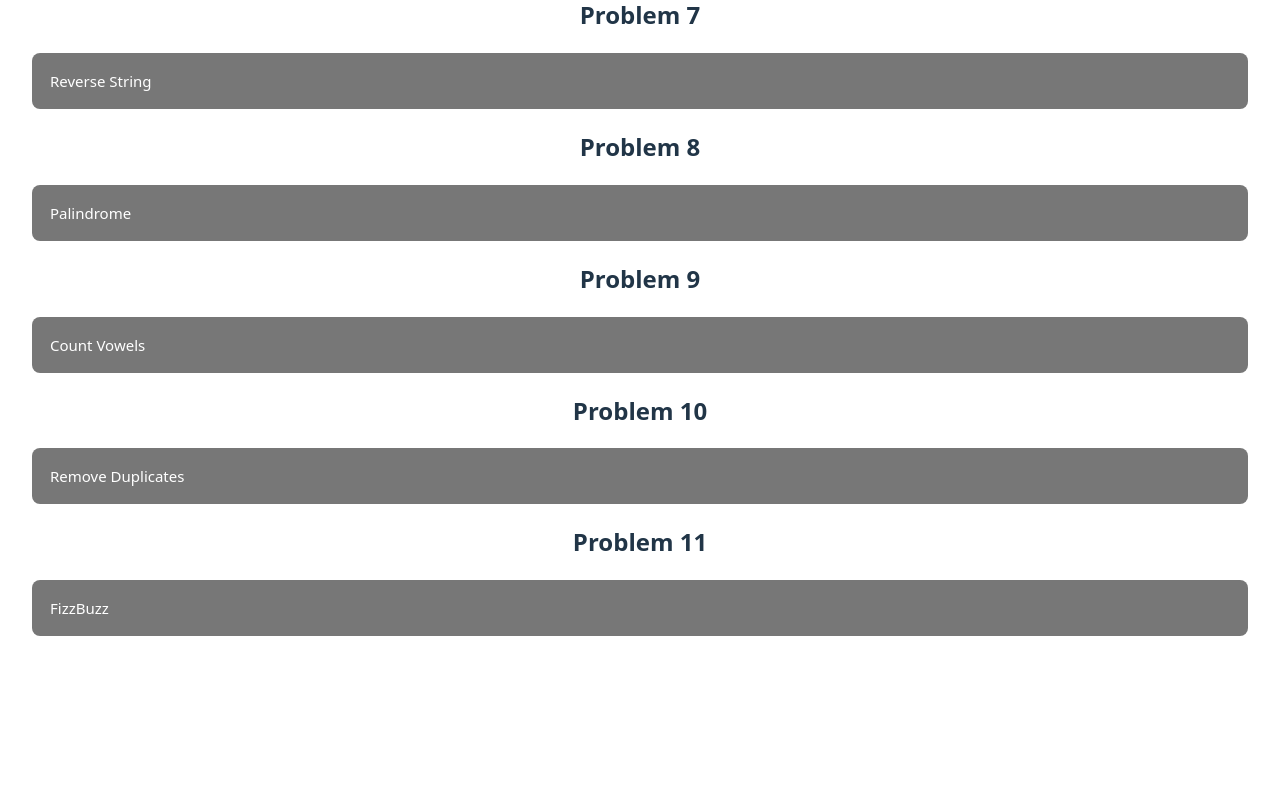
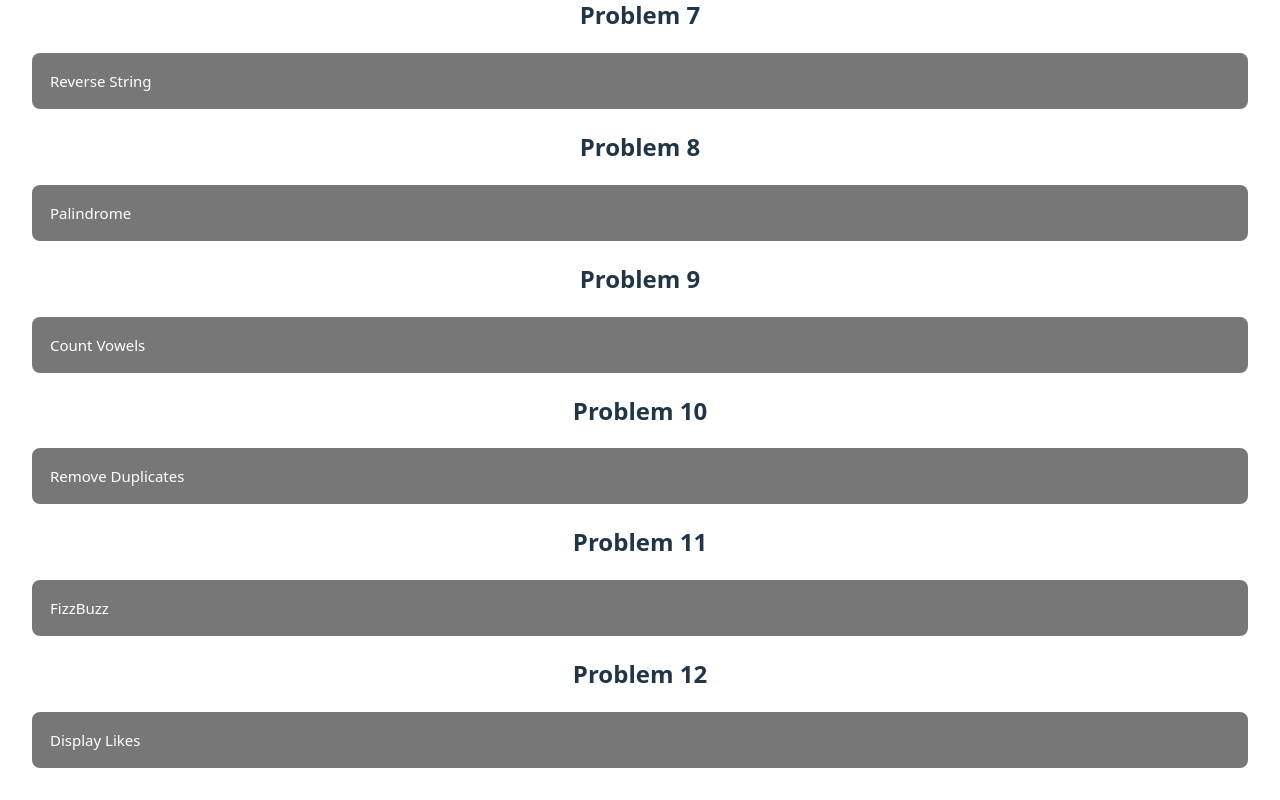
Before and after one commit to mrgbpjpy/DataStructure-and-Algorithm-Section, a React (Vite) app: page / in a window 1280 px wide. Shown: the part 1007-1807 px from the top of the page. Before the commit the page ends 1675 px from the top, so only its background shows below. Built offline with nearby package versions, Linux system fonts and the light colour scheme.

Commit message:
Added Problem 12

```diff
--- a/src/App.tsx
+++ b/src/App.tsx
@@ -12,6 +12,7 @@ import Problem8 from './components/Problem_8/Problem8'
 import Problem9 from './components/Problem_9/Problem9'
 import Problem10 from './components/Problem_10/Problem10'
 import Problem11 from './components/Problem_11/Problem11'
+import Problem12 from './components/Problem_12/Problem12'
 
 function App() {
 
@@ -31,6 +32,7 @@ function App() {
       <Problem9 />
       <Problem10 />
       <Problem11 />
+      <Problem12 />
     </>
   )
 }
--- /dev/null
+++ b/src/components/Problem_12/Problem12.tsx
@@ -0,0 +1,81 @@
+
+import { useRef, useState } from 'react'
+
+
+const formatLikes = (rawNames: string) => {
+  const names = rawNames
+    .split(',')
+    .map((n) => n.trim())
+    .filter(Boolean);
+
+  const count = names.length;
+
+  if (count === 0) return 'no one likes this';
+  if (count === 1) return `${names[0]} likes this`;
+  if (count === 2) return `${names[0]} and ${names[1]} like this`;
+  if (count === 3) return `${names[0]}, ${names[1]} and ${names[2]} like this`;
+  return `${names[0]}, ${names[1]} and ${count - 2} others like this`;
+};
+
+
+
+function Problem12() {
+    const [isOpen, setIsOpen] = useState(false);
+    const contentRef = useRef<HTMLDivElement>(null);
+    const [contentMaxHeight, setContentMaxHeight] = useState(0);
+
+
+
+    const [words, setWords] = useState('');
+    const result = formatLikes(words);
+
+    const onToggle = () => {
+        const nextIsOpen = !isOpen;
+        const nextMaxHeight = nextIsOpen && contentRef.current ? contentRef.current.scrollHeight : 0;
+        setIsOpen(nextIsOpen);
+        setContentMaxHeight(nextMaxHeight);
+    };
+
+    return (
+        <>
+            <h2>Problem 12</h2>
+
+            <button
+                type="button"
+                className={`collapsible ${isOpen ? 'active' : ''}`}
+                aria-expanded={isOpen}
+                aria-controls="problem12-content"
+                onClick={onToggle}
+            >
+              Display Likes
+            </button>
+
+            <div
+                id="problem12-content"
+                ref={contentRef}
+                className={`content ${isOpen ? 'content--open' : ''}`}
+                style={{ maxHeight: `${contentMaxHeight}px` }}
+            >
+                <div className="content__inner">
+
+
+                    <form onSubmit={(e) => e.preventDefault()}>
+                        <label> Enter names separated by commas</label><br />
+                        <input
+                            type="text"
+                            value={words}
+                            onChange={(e) => setWords(e.target.value.replace(/[^a-zA-Z,\s]/g, ''))}
+                            style={{ width: "500px" }}
+                        />
+                        <p style={{ fontSize: "10px" }}>
+                            {result}
+                        </p>
+
+                    </form>
+                </div>
+            </div>
+        </>
+    );
+}
+
+export default Problem12;
```
